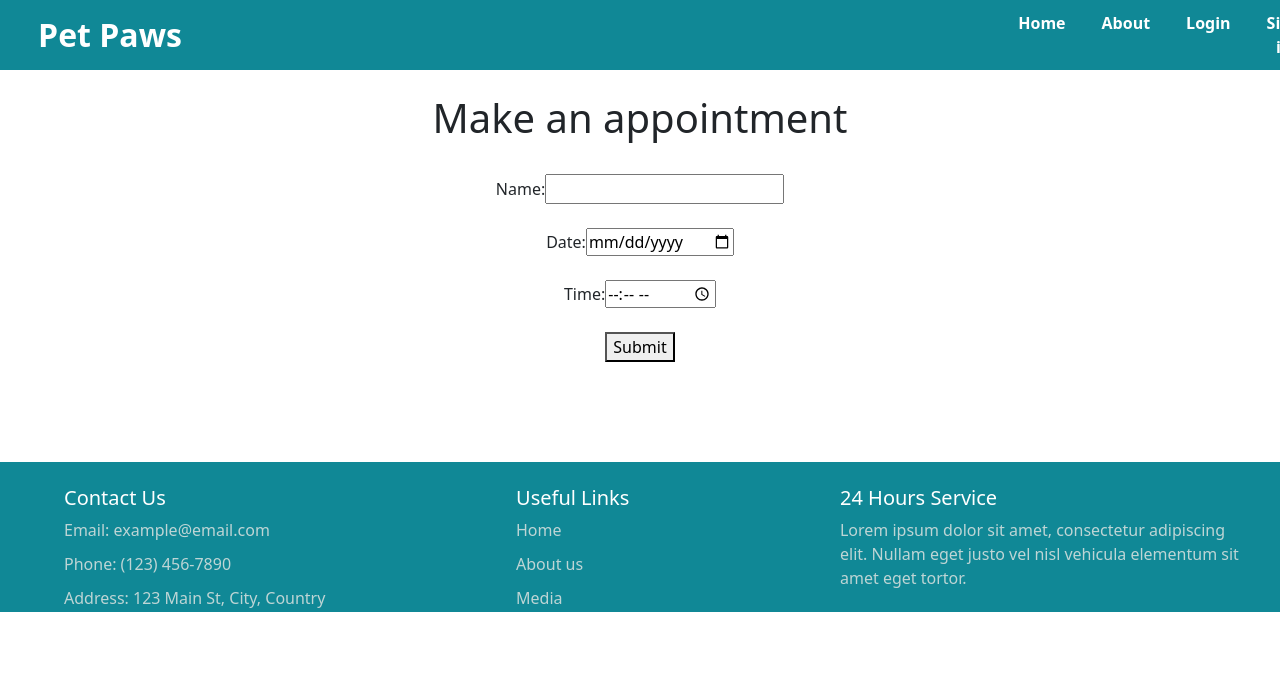
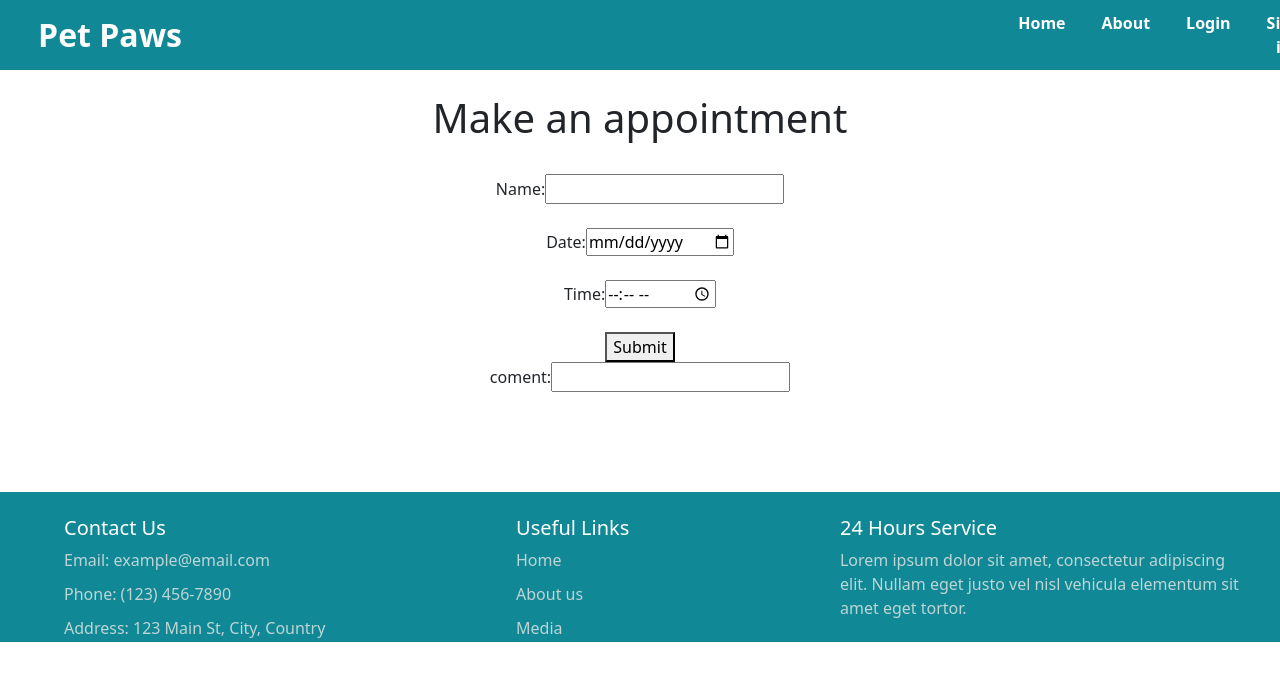
Before and after one commit to Edil-Mg/PetPaws101, a React (Create React App) app in the folder client/: page /MakeAppointment in a window 1280 px wide. Shown: the top 680 px of the page. Built offline with nearby package versions, Linux system fonts and the light colour scheme.

Commit message:
form added

```diff
--- a/client/src/Components/MakeAppointment/MakeAppt.jsx
+++ b/client/src/Components/MakeAppointment/MakeAppt.jsx
@@ -22,8 +22,10 @@ function MakeAppt() {
 
 	return (
 		<div>
-      <Nav /><br/>
-			<h1>Make an appointment</h1><br />
+			<Nav />
+			<br />
+			<h1>Make an appointment</h1>
+			<br />
 			<form onSubmit={handleSubmit}>
 				<div>
 					<label htmlFor="name">Name:</label>
@@ -34,7 +36,8 @@ function MakeAppt() {
 						onChange={(e) => setName(e.target.value)}
 						required
 					/>
-				</div><br/>
+				</div>
+				<br />
 				<div>
 					<label htmlFor="date">Date:</label>
 					<input
@@ -44,7 +47,8 @@ function MakeAppt() {
 						onChange={(e) => setDate(e.target.value)}
 						required
 					/>
-				</div><br/>
+				</div>
+				<br />
 				<div>
 					<label htmlFor="time">Time:</label>
 					<input
@@ -54,12 +58,23 @@ function MakeAppt() {
 						onChange={(e) => setTime(e.target.value)}
 						required
 					/>
-				</div><br/>
+				</div>
+				<br />
 				<div>
 					<button type="submit">Submit</button>
 				</div>
+				<div>
+					<label htmlFor="name">coment:</label>
+					<input
+						type="text"
+						id="coment"
+						value={name}
+						onChange={(e) => setName(e.target.value)}
+						required
+					/>
+				</div>
 			</form>
-      <Footer />
+			<Footer />
 		</div>
 	);
 }
```
